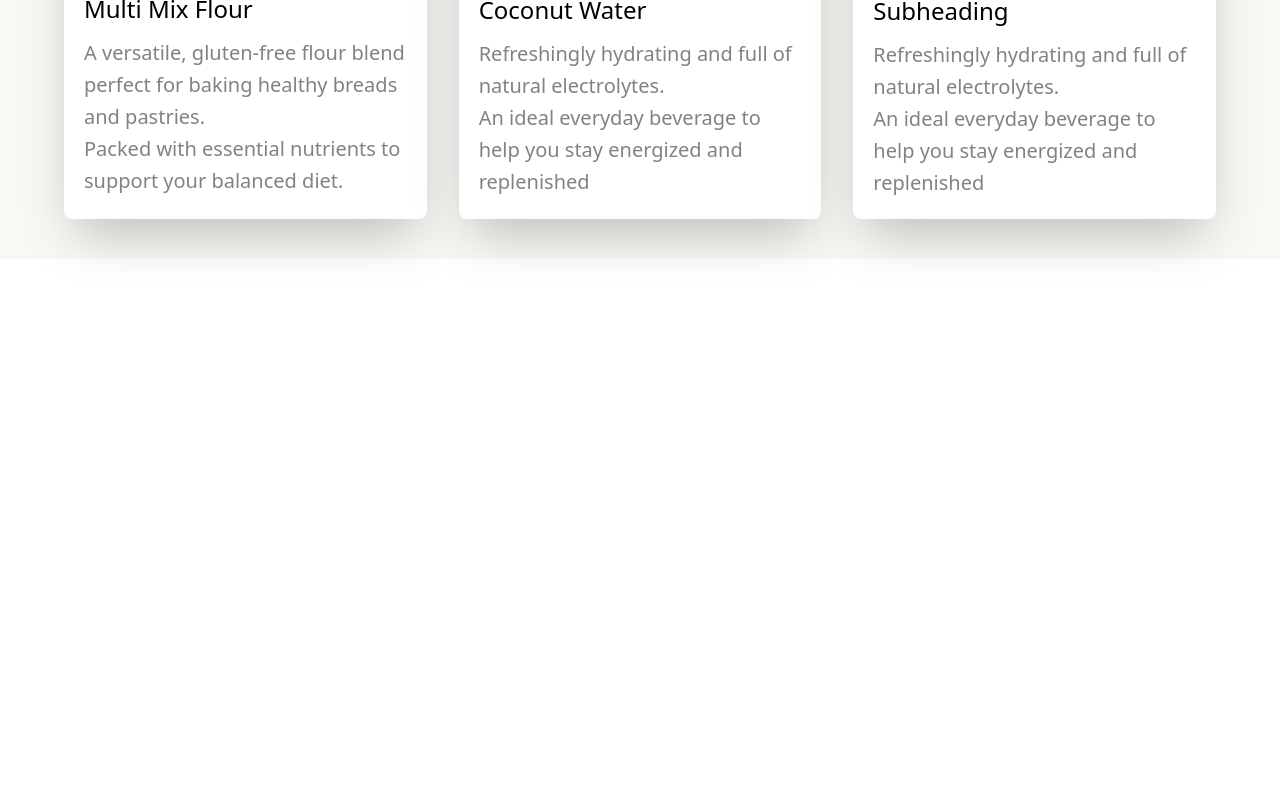
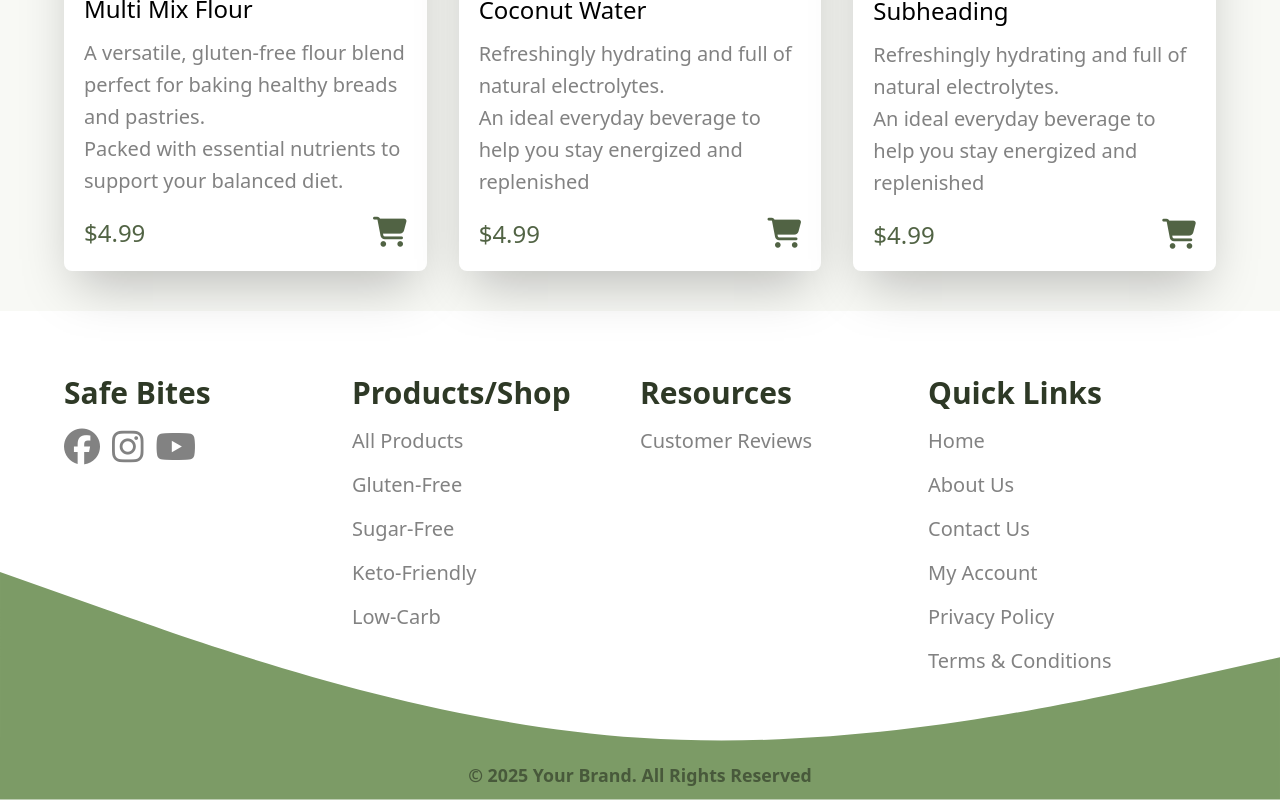
Before and after one commit to DWN11311/safe-bites, an Angular app: page / in a window 1280 px wide. Shown: the part 492-1292 px from the top of the page. Before the commit the page ends 800 px from the top, so only its background shows below. Built offline with nearby package versions, Linux system fonts and the light colour scheme.

Commit message:
Edit Feature Component & And Add Footer Component

```diff
--- a/angular.json
+++ b/angular.json
@@ -24,7 +24,10 @@
                 "input": "public"
               }
             ],
-            "styles": ["src/styles.css"],
+            "styles": [
+              "src/styles.css",
+              "node_modules/@fortawesome/fontawesome-free/css/all.min.css"
+            ],
             "scripts": []
           },
           "configurations": {
--- a/package.json
+++ b/package.json
@@ -20,6 +20,7 @@
     "@angular/platform-browser": "^19.1.0",
     "@angular/platform-browser-dynamic": "^19.1.0",
     "@angular/router": "^19.1.0",
+    "@fortawesome/fontawesome-free": "^6.7.2",
     "@tailwindcss/postcss": "^4.0.6",
     "postcss": "^8.5.2",
     "rxjs": "~7.8.0",
--- a/src/app/app.component.html
+++ b/src/app/app.component.html
@@ -1 +1,2 @@
 <app-features></app-features>
+<app-footer></app-footer>
--- a/src/app/app.component.ts
+++ b/src/app/app.component.ts
@@ -1,10 +1,11 @@
 import { Component } from '@angular/core';
 import { RouterOutlet } from '@angular/router';
 import { FeaturesComponent } from './components/features/features.component';
+import { FooterComponent } from "./components/footer/footer.component";
 
 @Component({
   selector: 'app-root',
-  imports: [FeaturesComponent],
+  imports: [FeaturesComponent, FooterComponent],
   templateUrl: './app.component.html',
   styleUrl: './app.component.css',
 })
--- a/src/app/components/features/features.component.html
+++ b/src/app/components/features/features.component.html
@@ -1,32 +1,66 @@
 <div class="features bg-[#F8F9F5] px-10 md:px-16 py-10">
-    <h2 class="mb-8 text-2xl sm:text-3xl text-[#102900B8] font-medium px-1">Featured Products Just for You</h2>
+  <h2 class="mb-8 text-2xl sm:text-3xl text-[#102900B8] font-medium px-1">
+    Featured Products Just for You
+  </h2>
   <div class="grid grid-cols-1 sm:grid-cols-2 lg:grid-cols-3 gap-8">
-        <div class="bg-white shadow-2xl rounded-lg py-5 cursor-pointer" appHover>
-             <img src="Images/feature1.png" class="m-auto" alt="Feature 1"
-                 [appHover]="'Images/feature2.png'">
-             <h3 class="font-medium px-5 mb-3 text-2xl sm:text-xl lg:text-2xl">Multi Mix Flour</h3>
+    <div class="bg-white shadow-2xl rounded-lg py-5" appHover>
+      <img
+        src="Images/feature1.png"
+        class="m-auto"
+        alt="Feature 1"
+        [appHover]="'Images/feature2.png'" />
+      <h3 class="font-medium px-5 mb-3 text-2xl sm:text-xl lg:text-2xl">
+        Multi Mix Flour
+      </h3>
       <p class="text-[#828282] leading-8 text-xl sm:text-lg lg:text-xl px-5">
-                 A versatile, gluten-free flour blend perfect for baking healthy breads and pastries.
-                 <br/>Packed with essential nutrients to support your balanced diet.
+        A versatile, gluten-free flour blend perfect for baking healthy breads
+        and pastries.
+        <br />Packed with essential nutrients to support your balanced diet.
       </p>
+      <div class="foot px-5 flex justify-between mt-5 text-2xl text-[#516344]">
+        <p>$4.99</p>
+        <i class="fa-solid fa-cart-shopping text-3xl cursor-pointer"></i>
       </div>
-         <div class="bg-white shadow-2xl rounded-lg py-5 cursor-pointer" appHover>
-             <img src="Images/feature2.png" class="m-auto" alt="Feature 2"
-                 [appHover]="'Images/feature3.png'">
-             <h3 class="font-medium px-5 mb-3 text-2xl sm:text-xl lg:text-2xl">Coconut Water</h3>
+    </div>
+
+    <div class="bg-white shadow-2xl rounded-lg py-5" appHover>
+      <img
+        src="Images/feature2.png"
+        class="m-auto"
+        alt="Feature 2"
+        [appHover]="'Images/feature3.png'" />
+      <h3 class="font-medium px-5 mb-3 text-2xl sm:text-xl lg:text-2xl">
+        Coconut Water
+      </h3>
       <p class="text-[#828282] leading-8 text-xl sm:text-lg lg:text-xl px-5">
         Refreshingly hydrating and full of natural electrolytes.
-                 <br/>An ideal everyday beverage to help you stay energized and replenished
+        <br />An ideal everyday beverage to help you stay energized and
+        replenished
       </p>
+      <div class="foot px-5 flex justify-between mt-5 text-2xl text-[#516344]">
+        <p>$4.99</p>
+        <i class="fa-solid fa-cart-shopping text-3xl cursor-pointer"></i>
       </div>
-         <div class="bg-white shadow-2xl rounded-lg py-5 cursor-pointer" appHover>
-             <img src="Images/feature3.png" class="m-auto" alt="Feature 3"
-                 [appHover]="'Images/feature2.png'">
-             <h3 class="font-medium px-5 mb-3 text-2xl sm:text-xl lg:text-2xl">Subheading</h3>
+    </div>
+
+    <div class="bg-white shadow-2xl rounded-lg py-5" appHover>
+      <img
+        src="Images/feature3.png"
+        class="m-auto"
+        alt="Feature 3"
+        [appHover]="'Images/feature2.png'" />
+      <h3 class="font-medium px-5 mb-3 text-2xl sm:text-xl lg:text-2xl">
+        Subheading
+      </h3>
       <p class="text-[#828282] leading-8 text-xl sm:text-lg lg:text-xl px-5">
         Refreshingly hydrating and full of natural electrolytes.
-                 <br/>An ideal everyday beverage to help you stay energized and replenished
+        <br />An ideal everyday beverage to help you stay energized and
+        replenished
       </p>
+      <div class="foot px-5 flex justify-between mt-5 text-2xl text-[#516344]">
+        <p>$4.99</p>
+        <i class="fa-solid fa-cart-shopping text-3xl cursor-pointer"></i>
       </div>
     </div>
   </div>
+</div>
--- a/src/app/components/features/features.component.ts
+++ b/src/app/components/features/features.component.ts
@@ -5,8 +5,6 @@ import { HoverDirective } from '../../directives/hover.directive';
   selector: 'app-features',
   imports: [HoverDirective],
   templateUrl: './features.component.html',
-  styleUrl: './features.component.css'
+  styleUrl: './features.component.css',
 })
-export class FeaturesComponent {
-
-}
+export class FeaturesComponent {}
--- a/src/app/components/footer/footer.component.html
+++ b/src/app/components/footer/footer.component.html
@@ -1 +1,59 @@
-<p>footer works!</p>
+<footer class="grid p-10 md:p-16 grid-cols-2 lg:grid-cols-4">
+
+    <div class="safe-bites">
+        <h2 class="text-2xl lg:text-3xl text-[#2E3926] font-[600]">Safe Bites</h2>
+        <ul class="flex text-[#828282] text-3xl lg:text-4xl mt-4">
+            <li><a href="#" class="hover:text-[#365D1C]"><i class="fa-brands fa-facebook"></i></a></li>
+            <li class="mx-3"><a href="#" class="hover:text-[#365D1C]"><i class="fa-brands fa-instagram"></i></a></li>
+            <li><a href="#" class="hover:text-[#365D1C]"><i class="fa-brands fa-youtube"></i></a></li>
+        </ul>
+    </div> <!-- End Safe Bites -->
+
+    <div class="products-shop">
+        <h2 class="text-2xl lg:text-3xl text-[#2E3926] font-[600]">Products/Shop</h2>
+        <ul class="text-[#828282] mt-4 text-lg lg:text-xl">
+            <li><a href="#" class="hover:underline">All Products</a></li>
+            <li class="my-4"><a href="#" class="hover:underline">Gluten-Free</a></li>
+            <li><a href="#" class="hover:underline">Sugar-Free</a></li>
+            <li class="my-4"><a href="#" class="hover:underline">Keto-Friendly</a></li>
+            <li class="mb-4 lg:mb-0"><a href="#" class="hover:underline"> Low-Carb</a></li>
+        </ul>
+    </div> <!-- End Products / Shop -->
+
+    <div class="resources">
+        <h2 class="text-2xl lg:text-3xl text-[#2E3926] font-[600]">Resources</h2>
+        <ul class="text-[#828282] mt-4 text-lg lg:text-xl">
+            <li><a href="#" class="hover:underline">Customer Reviews</a></li>
+        </ul>
+    </div> <!-- End Resources -->
+
+    <div class="quick-links">
+        <h2 class="text-2xl lg:text-3xl text-[#2E3926] font-[600]">Quick Links</h2>
+        <ul class="text-[#828282] mt-4 text-lg lg:text-xl">
+            <li><a href="#" class="hover:underline">Home</a></li>
+            <li class="my-4"><a href="#" class="hover:underline">About Us</a></li>
+            <li><a href="#" class="hover:underline">Contact Us</a></li>
+            <li class="my-4"><a href="#" class="hover:underline">My Account</a></li>
+            <li><a href="#" class="hover:underline">Privacy Policy</a></li>
+            <li class="mt-4"><a href="#" class="hover:underline">Terms & Conditions</a></li>
+        </ul>
+    </div> <!-- End Quick Links-->
+
+</footer>
+
+<!-- <div class="copy-right -mt-40">
+    <svg xmlns="http://www.w3.org/2000/svg" viewBox="0 0 1440 320">
+        <path fill="#7C9B66" fill-opacity="1" d="M0,32L120,64C240,96,480,160,720,192C960,224,1200,224,1320,224L1440,224L1440,320L1320,320C1200,320,960,320,720,320C480,320,240,320,120,320L0,320Z"></path>
+        <text x="50%" y="280" text-anchor="middle" fill="#14181080" class="font-[600] text-2xl">&copy; 2025 Your Brand. All Rights Reserved</text>
+    </svg>
+</div> -->
+
+<!-- <div class="copy-right -mt-40">
+    <svg xmlns="http://www.w3.org/2000/svg" viewBox="0 0 1440 320"><path fill="#7C9B66" fill-opacity="1" d="M0,32L120,69.3C240,107,480,181,720,202.7C960,224,1200,192,1320,176L1440,160L1440,320L1320,320C1200,320,960,320,720,320C480,320,240,320,120,320L0,320Z"></path>
+    <text x="50%" y="280" text-anchor="middle" fill="#14181080" class="font-[600] text-2xl">&copy; 2025 Your Brand. All Rights Reserved</text></svg>
+</div> -->
+
+<div class="copy-right -mt-20 md:-mt-40 lg:-mt-40 xl:-mt-56">
+    <svg xmlns="http://www.w3.org/2000/svg" viewBox="0 0 1440 320"><path fill="#7C9B66" fill-opacity="1" d="M0,64L120,106.7C240,149,480,235,720,250.7C960,267,1200,213,1320,186.7L1440,160L1440,320L1320,320C1200,320,960,320,720,320C480,320,240,320,120,320L0,320Z"></path>
+    <text x="50%" y="300" text-anchor="middle" fill="#14181080" class="font-[600] text-4xl lg:text-xl">&copy; 2025 Your Brand. All Rights Reserved</text></svg>
+</div>
--- a/src/app/components/footer/footer.component.ts
+++ b/src/app/components/footer/footer.component.ts
@@ -4,8 +4,6 @@ import { Component } from '@angular/core';
   selector: 'app-footer',
   imports: [],
   templateUrl: './footer.component.html',
-  styleUrl: './footer.component.css'
+  styleUrl: './footer.component.css',
 })
-export class FooterComponent {
-
-}
+export class FooterComponent {}
--- a/src/app/components/life-style/life-style.component.ts
+++ b/src/app/components/life-style/life-style.component.ts
@@ -4,8 +4,6 @@ import { Component } from '@angular/core';
   selector: 'app-life-style',
   imports: [],
   templateUrl: './life-style.component.html',
-  styleUrl: './life-style.component.css'
+  styleUrl: './life-style.component.css',
 })
-export class LifeStyleComponent {
-
-}
+export class LifeStyleComponent {}
--- a/src/app/components/quote/quote.component.ts
+++ b/src/app/components/quote/quote.component.ts
@@ -4,8 +4,6 @@ import { Component } from '@angular/core';
   selector: 'app-quote',
   imports: [],
   templateUrl: './quote.component.html',
-  styleUrl: './quote.component.css'
+  styleUrl: './quote.component.css',
 })
-export class QuoteComponent {
-
-}
+export class QuoteComponent {}
```
Also changed, not shown: src/app/directives/hover.directive.ts (+4 -6 lines), 1 other file (tests, documents, lock files or other folders). Lines whose indentation alone changed are shown as unchanged.
